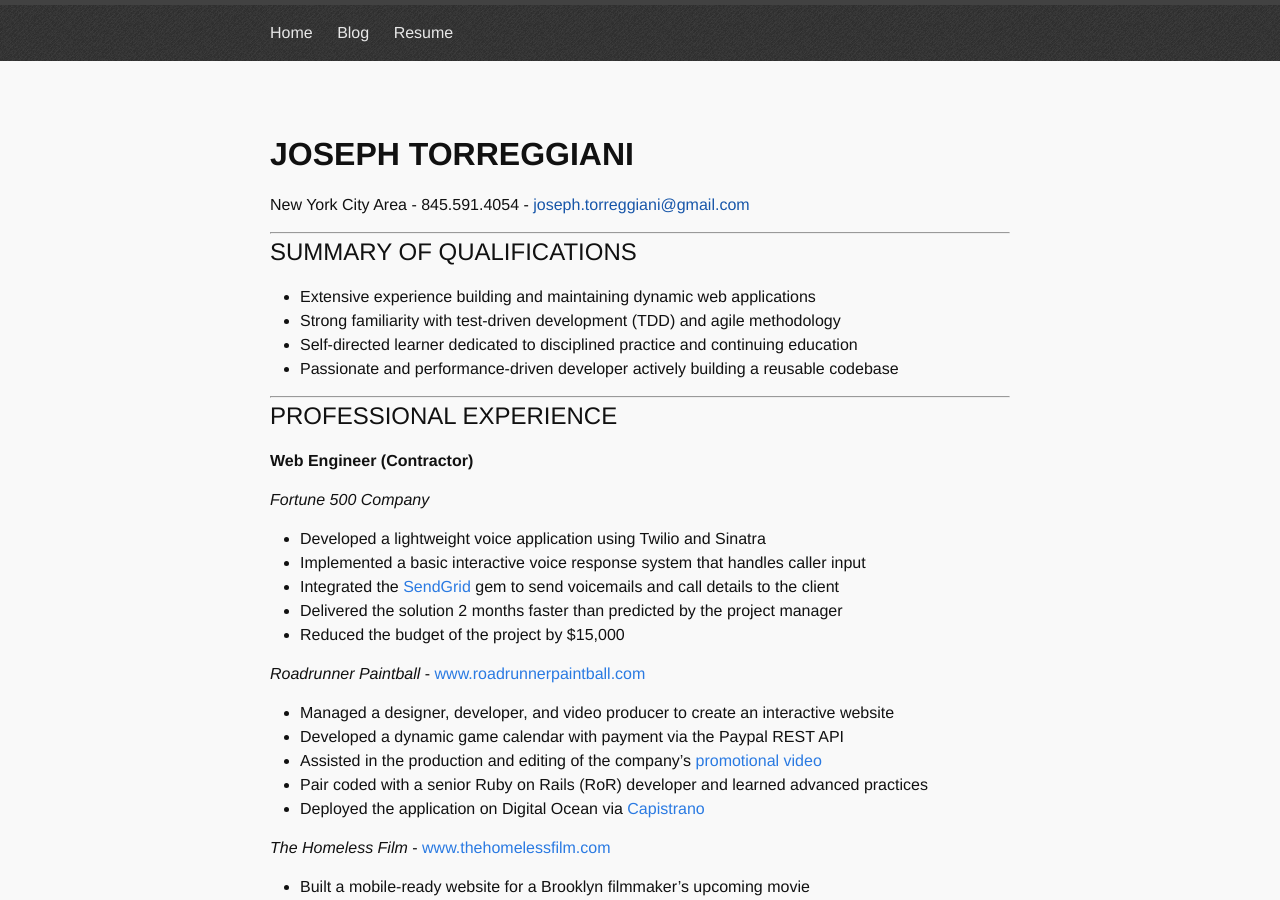
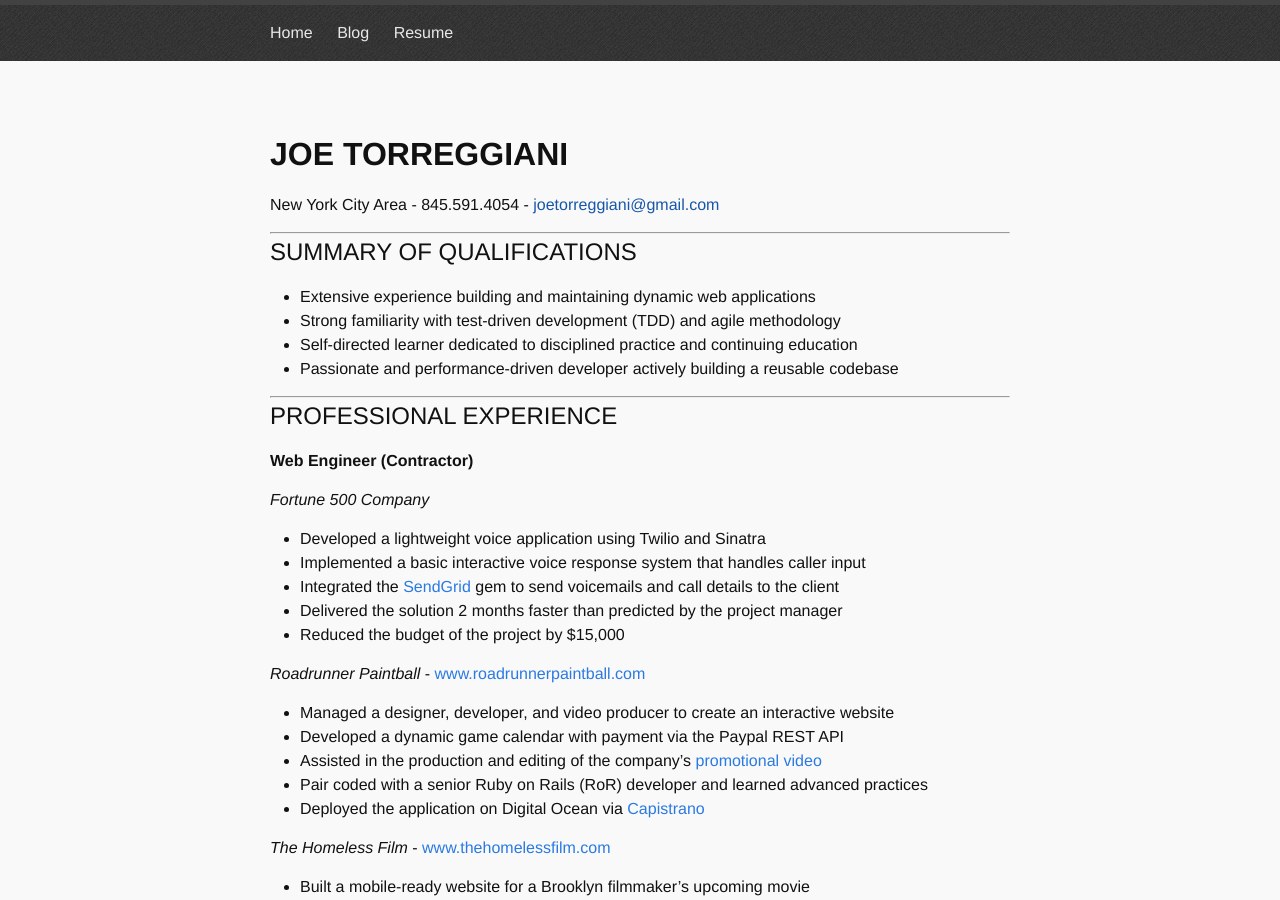
Before and after one commit to mccarrond/mccarrond.github.io, a Jekyll site: the page built from resume.md, in a window 1280 px wide and 900 px high. Built offline with Jekyll 4.4.1, drawn with Linux system fonts in a browser that asks for light colours.

Commit message:
use shorter name

```diff
--- a/index.html
+++ b/index.html
@@ -29,7 +29,7 @@ body {
 </style>
 
 <header class="home-header">
-  <h1 class="home-title"> Joseph Torreggiani </h1>
+  <h1 class="home-title"> Joe Torreggiani </h1>
   <p class="home-tagline"> Engineer | Researcher | Advocate </p>
 </header>
 
--- a/resume.md
+++ b/resume.md
@@ -6,9 +6,9 @@ permalink: /resume/
 
 <br>
 
-##**JOSEPH TORREGGIANI**
+##**JOE TORREGGIANI**
 
-New York City Area - 845.591.4054 - [joseph.torreggiani@gmail.com]()
+New York City Area - 845.591.4054 - [joetorreggiani@gmail.com]()
 
 ---
 
```
